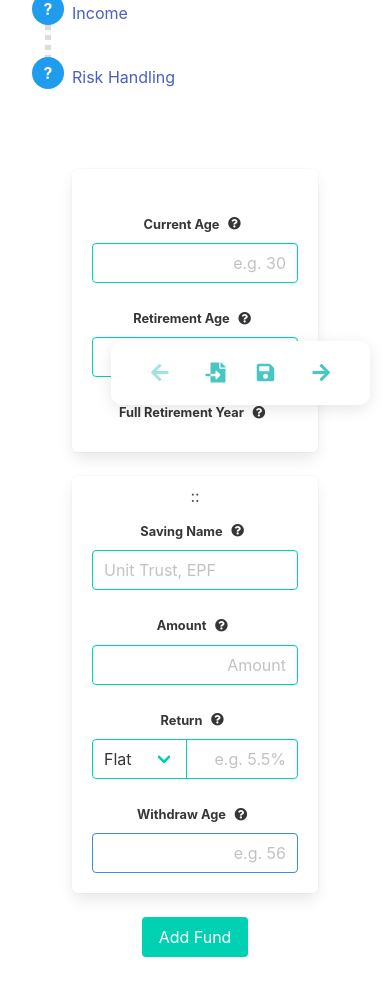
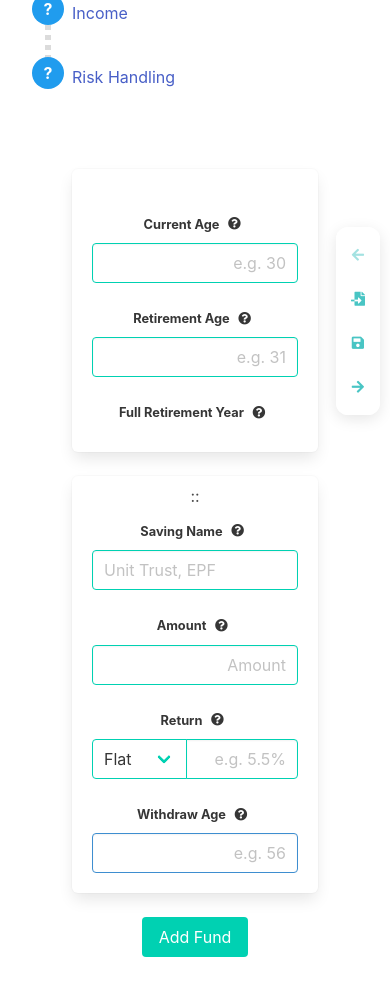
Before and after one commit to lakwli/dynaretire, a Flask app: page /plan in a window 390 px wide. Shown: the part 419-1423 px from the top of the page. Run offline with Flask 3, Linux system fonts and the light colour scheme.

Commit message:
APP: make it responsive

```diff
--- a/static/css/components/plan.css
+++ b/static/css/components/plan.css
@@ -76,3 +76,42 @@ ink
         right: 20px; /* Reset to viewport edge on smaller screens */
     }
 }
+
+/* Tablet and smaller adjustments */
+@media (max-width: 768px) {
+    .floating-nav {
+        padding: 10px 16px;
+        gap: 8px;
+    }
+
+    .floating-nav .button {
+        padding: 6px 12px;
+    }
+
+    .floating-nav .button i {
+        font-size: 16px;
+    }
+}
+
+/* Mobile adjustments */
+@media (max-width: 480px) {
+    .floating-nav {
+        flex-direction: column;
+        right: 10px;
+        bottom: 10px;
+        padding: 8px;
+        gap: 4px;
+    }
+
+    .floating-nav .button {
+        width: 100%;
+        padding: 8px;
+        display: flex;
+        justify-content: center;
+        align-items: center;
+    }
+
+    .floating-nav .button i {
+        font-size: 14px;
+    }
+}
```
